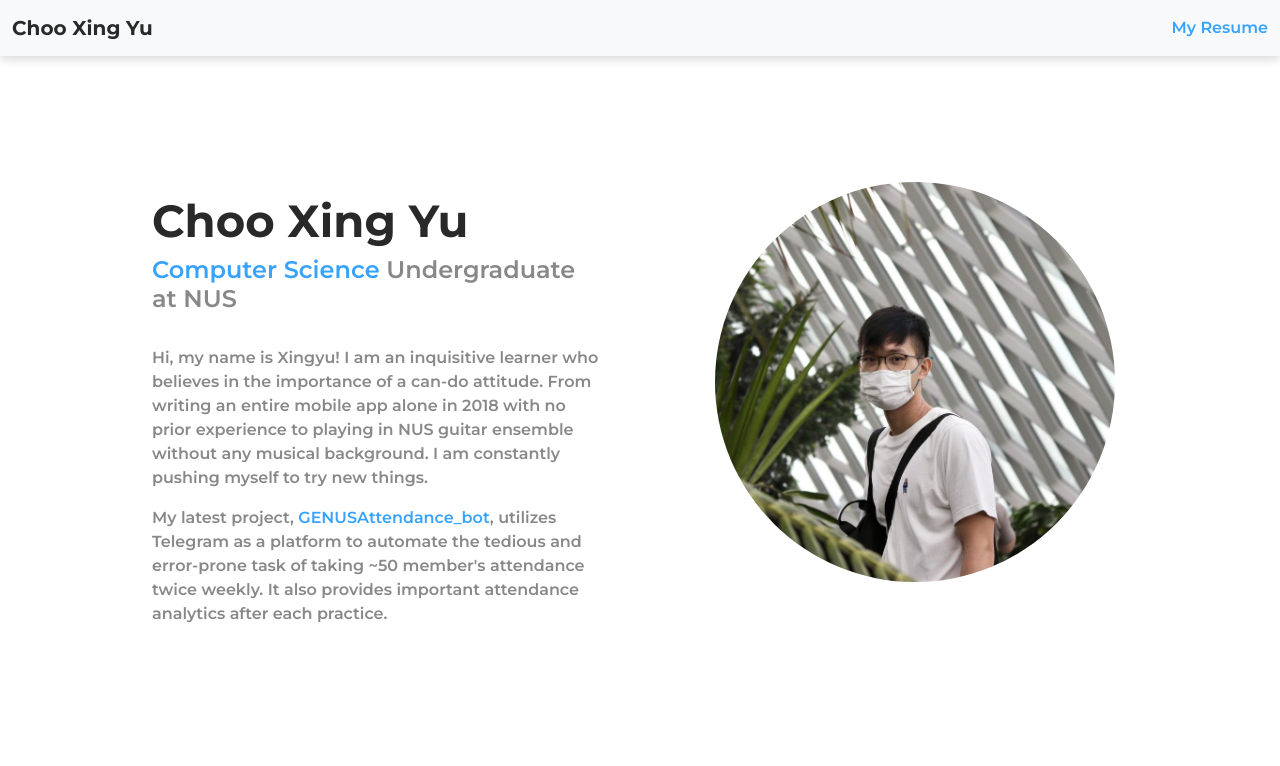
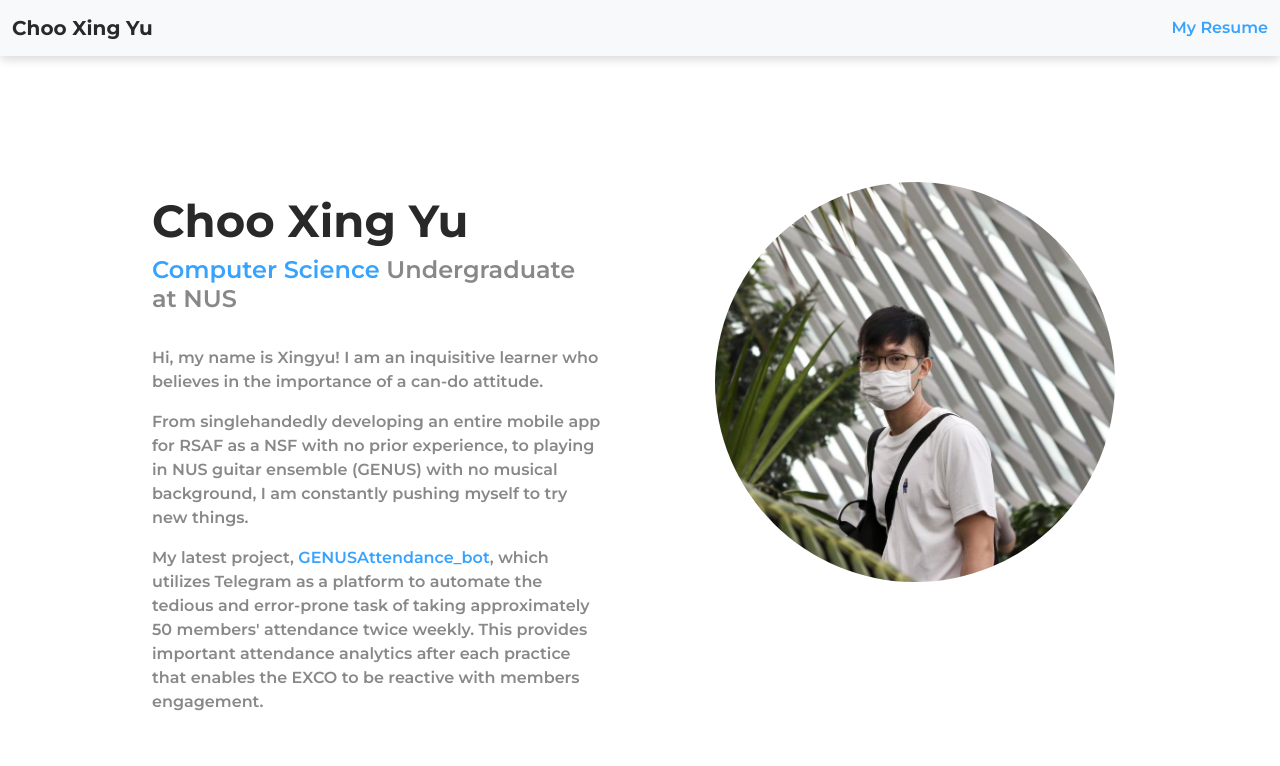
Before and after one commit to Choo-Xing-Yu/Choo-Xing-Yu.github.io, an Angular app: page / in a window 1280 px wide. Shown: the top 766 px of the page. Built offline with nearby package versions, Linux system fonts and the light colour scheme; what angular-feather would draw is missing.

Commit message:
change profile desc

```diff
--- a/src/app/body/profile/profile-description/profile-description.component.html
+++ b/src/app/body/profile/profile-description/profile-description.component.html
@@ -6,9 +6,12 @@
   <br />
   <p class="profile_content">
     Hi, my name is Xingyu! I am an inquisitive learner who believes in the
-    importance of a can-do attitude. From writing an entire mobile app alone in
-    2018 with no prior experience to playing in NUS guitar ensemble without any
-    musical background. I am constantly pushing myself to try new things.
+    importance of a can-do attitude.
+  </p>
+  <p class="profile_content">
+    From singlehandedly developing an entire mobile app for RSAF as a NSF with
+    no prior experience, to playing in NUS guitar ensemble (GENUS) with no
+    musical background, I am constantly pushing myself to try new things.
   </p>
   <p class="profile_content">
     My latest project,
@@ -19,8 +22,9 @@
       rel="noopener noreferrer"
       style="text-decoration: none"
       >GENUSAttendance_bot</a
-    >, utilizes Telegram as a platform to automate the tedious and error-prone
-    task of taking ~50 member's attendance twice weekly. It also provides
-    important attendance analytics after each practice.
+    >, which utilizes Telegram as a platform to automate the tedious and
+    error-prone task of taking approximately 50 members' attendance twice
+    weekly. This provides important attendance analytics after each practice
+    that enables the EXCO to be reactive with members engagement.
   </p>
 </div>
```
Also changed, not shown: 3 other files (tests, documents, lock files or other folders).
